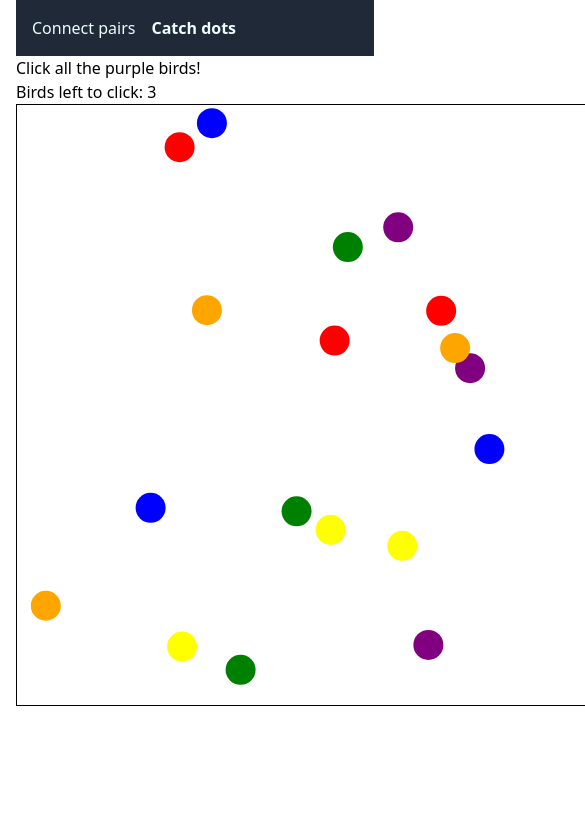
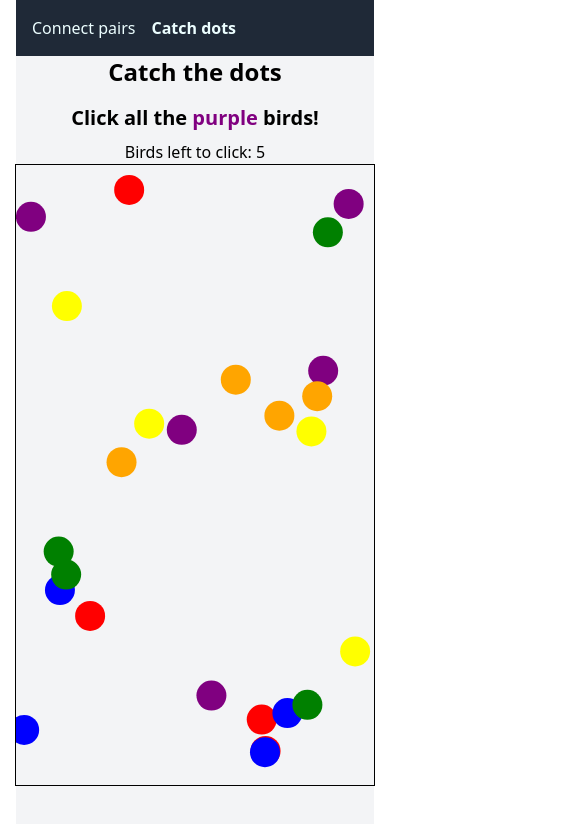
Before and after one commit to dsouzaalfred/cpatcha-nerdvember, a React (Create React App) app: page /catch-dots in a window 390 px wide. Shown: the top 824 px of the page, 585 px wide, since content can reach past the window. Built offline with nearby package versions, Linux system fonts and the light colour scheme.

Commit message:
fix dot placement on the canvas and responsiveness

```diff
--- a/src/BirdGame.js
+++ b/src/BirdGame.js
@@ -1,10 +1,15 @@
 import React, { useRef, useEffect, useState } from "react";
-import { Link } from "react-router-dom";
 import Container from "./components/Container";
 import TopMenu from "./components/TopMenu";
 
 const BirdGame = () => {
   const canvasRef = useRef(null);
+  const [targetColor, setTargetColor] = useState("");
+  const [remainingCount, setRemainingCount] = useState(0);
+  const [isRobot, setIsRobot] = useState(true);
+  const containerRef = useRef(null);
+  const [canvasWidth, setCanvasWidth] = useState(window.innerWidth * 0.8);
+  const [canvasHeight, setCanvasHeight] = useState(window.innerHeight * 0.6);
 
   const generateRandomBirds = () => {
     const colors = ["red", "blue", "green", "yellow", "purple", "orange"];
@@ -12,10 +17,10 @@ const BirdGame = () => {
     let id = 0;
 
     colors.forEach((color) => {
-      const numBirds = Math.floor(Math.random() * 2) + 3; // Random number between 3 and 4
+      const numBirds = Math.floor(Math.random() * 2) + 4; // Ensure at least 4 birds of each color
       for (let i = 0; i < numBirds; i++) {
-        const x = Math.random() * 800;
-        const y = Math.random() * 600;
+        const x = Math.random() * canvasWidth;
+        const y = Math.random() * canvasHeight;
         const vx = (Math.random() * 2 - 1) * 2; // Slower velocity
         const vy = (Math.random() * 2 - 1) * 2; // Slower velocity
         birds.push({ id: id++, color, x, y, vx, vy, clicked: false });
@@ -26,12 +31,13 @@ const BirdGame = () => {
   };
 
   const birdsRef = useRef(generateRandomBirds()); // Generate birds with the new rule
-  const [birds, setBirds] = useState(birdsRef.current);
-  const [targetColor, setTargetColor] = useState("");
-  const [remainingCount, setRemainingCount] = useState(0);
-  const [isRobot, setIsRobot] = useState(true);
 
   useEffect(() => {
+    const containerWidth = containerRef?.current?.clientWidth;
+    const top = containerRef?.current?.getBoundingClientRect().top * 4;
+    setCanvasWidth(containerWidth);
+    setCanvasHeight(window.innerHeight - top);
+
     const canvas = canvasRef.current;
     const context = canvas.getContext("2d");
     let animationFrameId;
@@ -82,11 +88,14 @@ const BirdGame = () => {
     const selectedColor =
       uniqueColors[Math.floor(Math.random() * uniqueColors.length)];
     setTargetColor(selectedColor);
+    console.log({ selectedColor });
 
     // Set the initial remaining count
+    console.log(birdsRef.current);
     const initialCount = birdsRef.current.filter(
       (bird) => bird.color === selectedColor
     ).length;
+    console.log({ initialCount });
     setRemainingCount(initialCount);
 
     return () => {
@@ -124,20 +133,29 @@ const BirdGame = () => {
   return (
     <Container>
       <TopMenu />
+      <div
+        ref={containerRef}
+        className="flex flex-col items-center min-h-screen bg-gray-100 max-w-screen-lg"
+      >
+        <h1 className="text-2xl font-bold mb-4">Catch the dots</h1>
         {isRobot && (
           <>
-          <h2>Click all the {targetColor} birds!</h2>
+            <h2 className="text-xl font-bold mb-2">
+              Click all the{" "}
+              <span style={{ color: targetColor }}>{targetColor}</span> birds!
+            </h2>
             <p>Birds left to click: {remainingCount}</p>
             <canvas
               ref={canvasRef}
-            width={800}
-            height={600}
+              width={canvasWidth}
+              height={canvasHeight}
               onClick={handleCanvasClick}
               style={{ border: "1px solid black" }}
             />
           </>
         )}
         {!isRobot && <h2>You are not a robot!</h2>}
+      </div>
     </Container>
   );
 };
```
Lines whose indentation alone changed are shown as unchanged.
